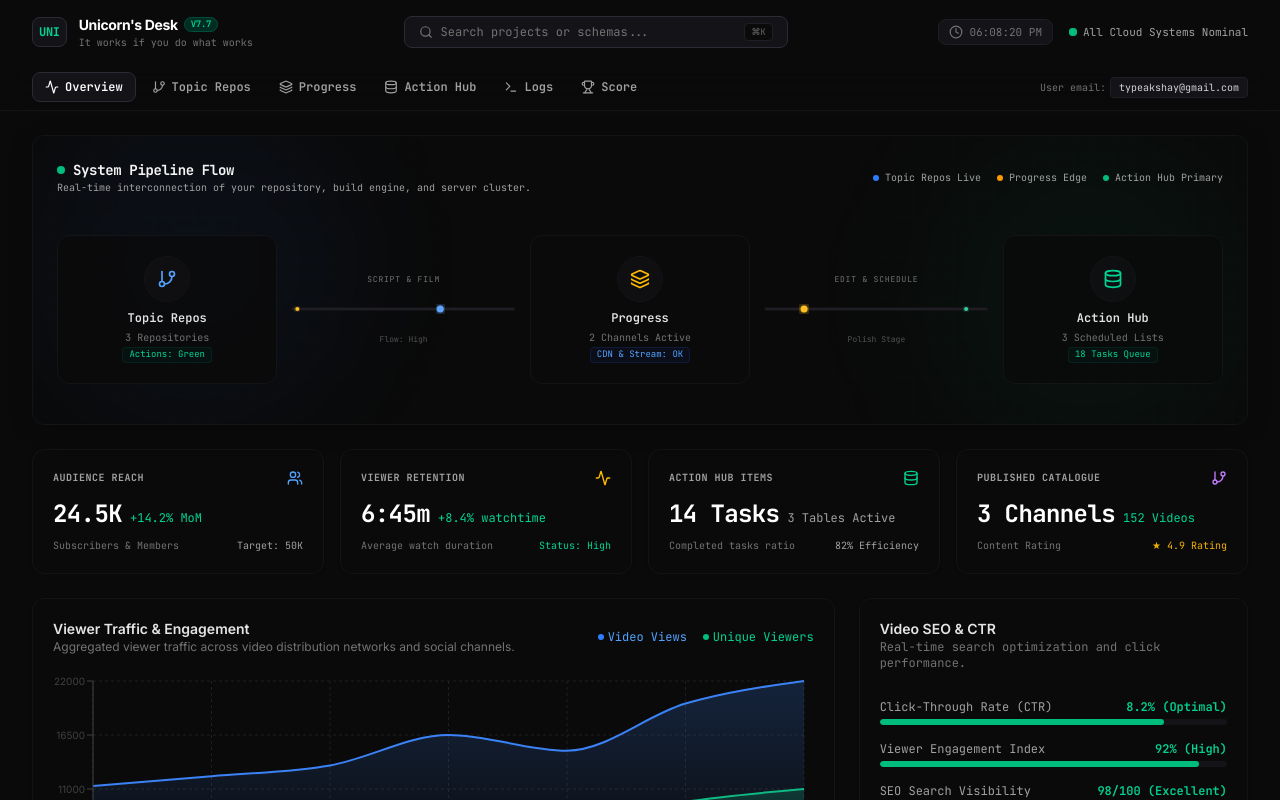
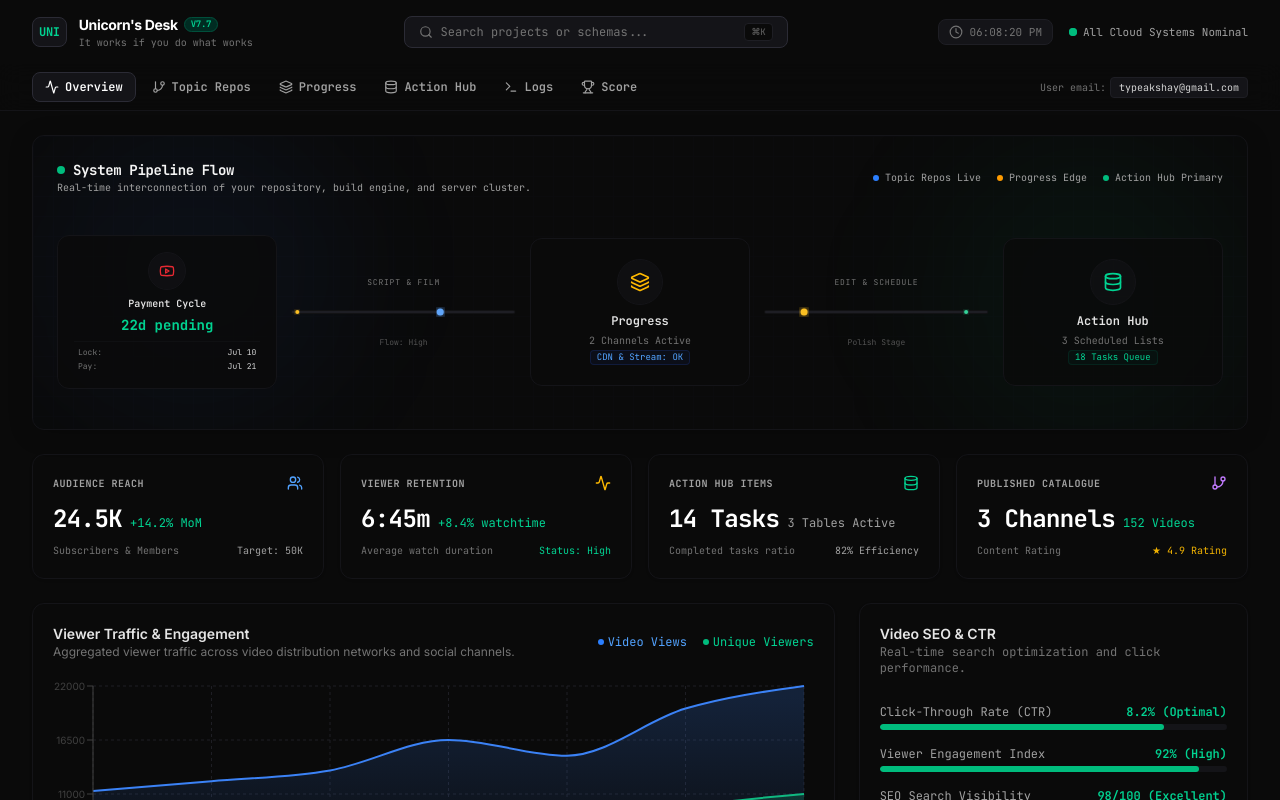
Before and after one commit to akshay58165/system-hub-dashboard, a React (Vite) app: page / in a window 1280 px wide. Shown: the top 800 px of the page. Built offline with nearby package versions, Linux system fonts and the light colour scheme.

Commit message:
feat: replace Topic Repos node with dynamic Youtube Payment Cycle timeline

```diff
--- a/src/components/Overview.tsx
+++ b/src/components/Overview.tsx
@@ -13,7 +13,8 @@ import {
   Zap,
   Users,
   Server,
-  Wifi
+  Wifi,
+  Youtube
 } from 'lucide-react';
 import {
   ResponsiveContainer,
@@ -44,6 +45,30 @@ export default function Overview({ repos, vercelProjects, supabase, events, onTa
   const activeDeploymentsCount = useMemo(() => {
     return vercelProjects.filter(p => p.status === 'ready').length;
   }, [vercelProjects]);
+
+  // YouTube Payment Cycle calculations
+  const paymentMetrics = useMemo(() => {
+    const today = new Date();
+
+    let lockDate = new Date(today.getFullYear(), today.getMonth(), 10);
+    if (today.getDate() > 10) {
+      lockDate = new Date(today.getFullYear(), today.getMonth() + 1, 10);
+    }
+
+    let payoutDate = new Date(today.getFullYear(), today.getMonth(), 21);
+    if (today.getDate() > 21) {
+      payoutDate = new Date(today.getFullYear(), today.getMonth() + 1, 21);
+    }
+
+    const diffTime = payoutDate.getTime() - today.getTime();
+    const daysPending = Math.ceil(diffTime / (1000 * 60 * 60 * 24));
+
+    return {
+      lockDate,
+      payoutDate,
+      daysPending
+    };
+  }, []);
 
   // Merge traffic data across projects for the combined chart
   const combinedTraffic = useMemo(() => {
@@ -108,15 +133,26 @@ export default function Overview({ repos, vercelProjects, supabase, events, onTa
           {/* GitHub Source Block */}
           <div
             onClick={() => onTabChange('topics')}
-            className="md:col-span-1 p-5 bg-neutral-950/80 border border-neutral-900 rounded-xl hover:border-blue-500/30 hover:bg-neutral-900/10 hover:shadow-[0_0_15px_rgba(59,130,246,0.04)] transition-all duration-300 cursor-pointer flex flex-col items-center text-center group relative overflow-hidden"
+            className="md:col-span-1 p-4 bg-neutral-950/80 border border-neutral-900 rounded-xl hover:border-red-500/30 hover:bg-neutral-900/10 hover:shadow-[0_0_15px_rgba(239,68,68,0.04)] transition-all duration-300 cursor-pointer flex flex-col items-center text-center group relative overflow-hidden"
           >
-            <div className="absolute top-0 left-0 w-full h-[2px] bg-gradient-to-r from-transparent via-blue-500/40 to-transparent opacity-0 group-hover:opacity-100 transition-opacity duration-300" />
-            <div className="p-3 bg-neutral-900/50 rounded-full border border-neutral-900 group-hover:border-blue-900/30 group-hover:bg-blue-950/10 transition-colors duration-300 text-neutral-300 mb-2">
-              <GitBranch className="h-5 w-5 text-blue-400 group-hover:scale-110 transition-transform duration-300" />
+            <div className="absolute top-0 left-0 w-full h-[2px] bg-gradient-to-r from-transparent via-red-500/40 to-transparent opacity-0 group-hover:opacity-100 transition-opacity duration-300" />
+            <div className="p-2.5 bg-neutral-900/50 rounded-full border border-neutral-900 group-hover:border-red-900/30 group-hover:bg-red-950/10 transition-colors duration-300 text-neutral-300 mb-1.5 flex items-center justify-center">
+              <Youtube className="h-4 w-4 text-red-500 group-hover:scale-110 transition-transform duration-300 animate-pulse" />
             </div>
-            <span className="text-xs font-mono font-semibold text-neutral-200">Topic Repos</span>
-            <span className="text-[10px] text-neutral-500 font-mono mt-1">{repos.length} Repositories</span>
-            <span className="text-[9px] text-emerald-400 font-mono mt-0.5 bg-emerald-950/20 border border-emerald-900/30 px-1.5 py-0.2 rounded">Actions: Green</span>
+            <span className="text-[10px] font-mono font-semibold text-neutral-200">Payment Cycle</span>
+            <span className="text-sm font-mono font-bold text-emerald-400 mt-1 select-none">
+              {paymentMetrics.daysPending}d pending
+            </span>
+            <div className="text-[8px] font-mono text-neutral-500 mt-1.5 pt-1 border-t border-neutral-900/60 w-full flex flex-col gap-0.5">
+              <div className="flex justify-between px-1">
+                <span>Lock:</span>
+                <span className="text-neutral-300">{paymentMetrics.lockDate.toLocaleDateString([], { month: 'short', day: 'numeric' })}</span>
+              </div>
+              <div className="flex justify-between px-1">
+                <span>Pay:</span>
+                <span className="text-neutral-300">{paymentMetrics.payoutDate.toLocaleDateString([], { month: 'short', day: 'numeric' })}</span>
+              </div>
+            </div>
           </div>
 
           {/* Connection Vector 1 */}
```
